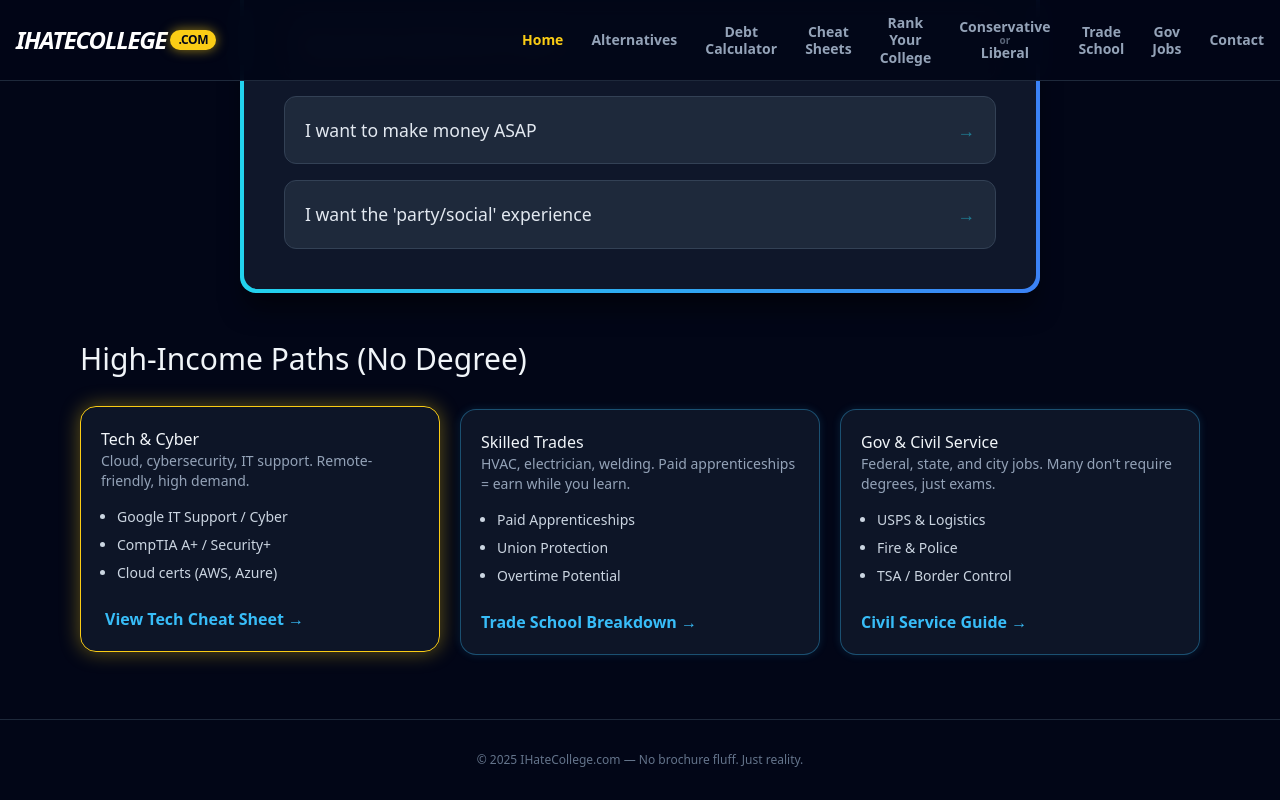
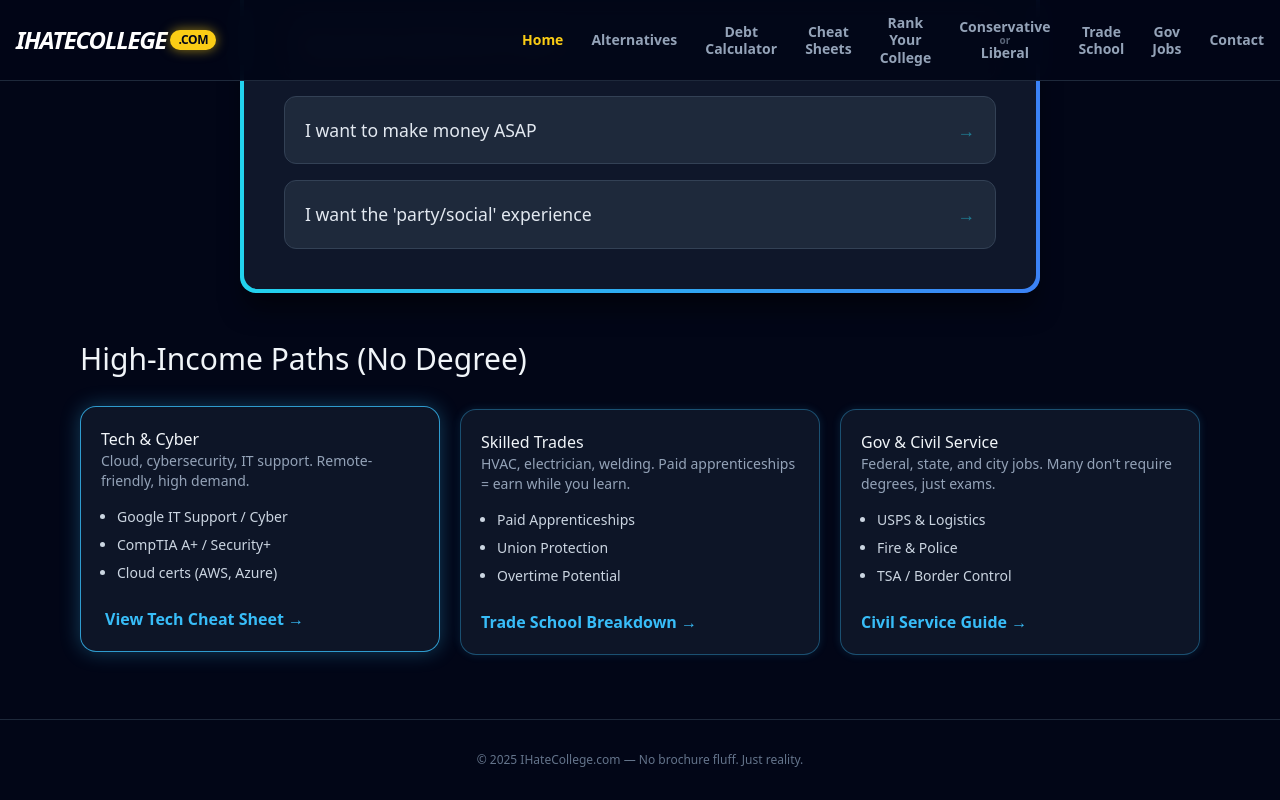
Before and after one commit to placebetsai/Ihatecollege, a Next.js app: page / in a window 1280 px wide. In both pictures the pointer is over the element 260 px from the left and 1444 px from the top of the page. Shown: the part 913-1713 px from the top of the page. Built offline with nearby package versions, Linux system fonts and the light colour scheme.

Commit message:
Update globals.css

```diff
--- a/styles/globals.css
+++ b/styles/globals.css
@@ -30,10 +30,10 @@ img { max-width: 100%; display: block; }
   animation: patriotic-glow 6s infinite ease-in-out;
 }
 
+/* This restores the cards on the OTHER pages (Alternatives, Cheat Sheets) */
 .path-grid { display: grid; gap: 1.25rem; grid-template-columns: repeat(auto-fit, minmax(260px, 1fr)); }
 
-/* Card Animations */
-.glow-card {
+.glow-card, .path-card {
   border-radius: 1rem;
   padding: 1.25rem;
   background: rgba(15, 23, 42, 0.92);
@@ -42,16 +42,14 @@ img { max-width: 100%; display: block; }
   transition: all 0.3s ease;
 }
 
-.glow-card:hover {
+.glow-card:hover, .path-card:hover {
   transform: translateY(-3px);
   border-color: rgba(56, 189, 248, 0.8);
   box-shadow: 0 0 20px rgba(56, 189, 248, 0.3);
 }
 
-/* Specific Card Colors */
-.path-grid > div:nth-child(1):hover { border-color: #facc15; box-shadow: 0 0 20px rgba(250, 204, 21, 0.4); } /* Tech = Yellow */
-.path-grid > div:nth-child(2):hover { border-color: #f472b6; box-shadow: 0 0 20px rgba(244, 114, 182, 0.4); } /* Trades = Pink */
-.path-grid > div:nth-child(3):hover { border-color: #4ade80; box-shadow: 0 0 20px rgba(74, 222, 128, 0.4); } /* Gov = Green */
-
+/* Helper Classes */
+.path-card h3 { font-size: 1.2rem; font-weight: 700; margin-bottom: 0.5rem; }
+.path-card p { color: #d1d5db; }
 .path-link { color: #38bdf8; font-weight: 600; margin-top: 0.5rem; }
 .path-link:hover { text-decoration: underline; }
```
